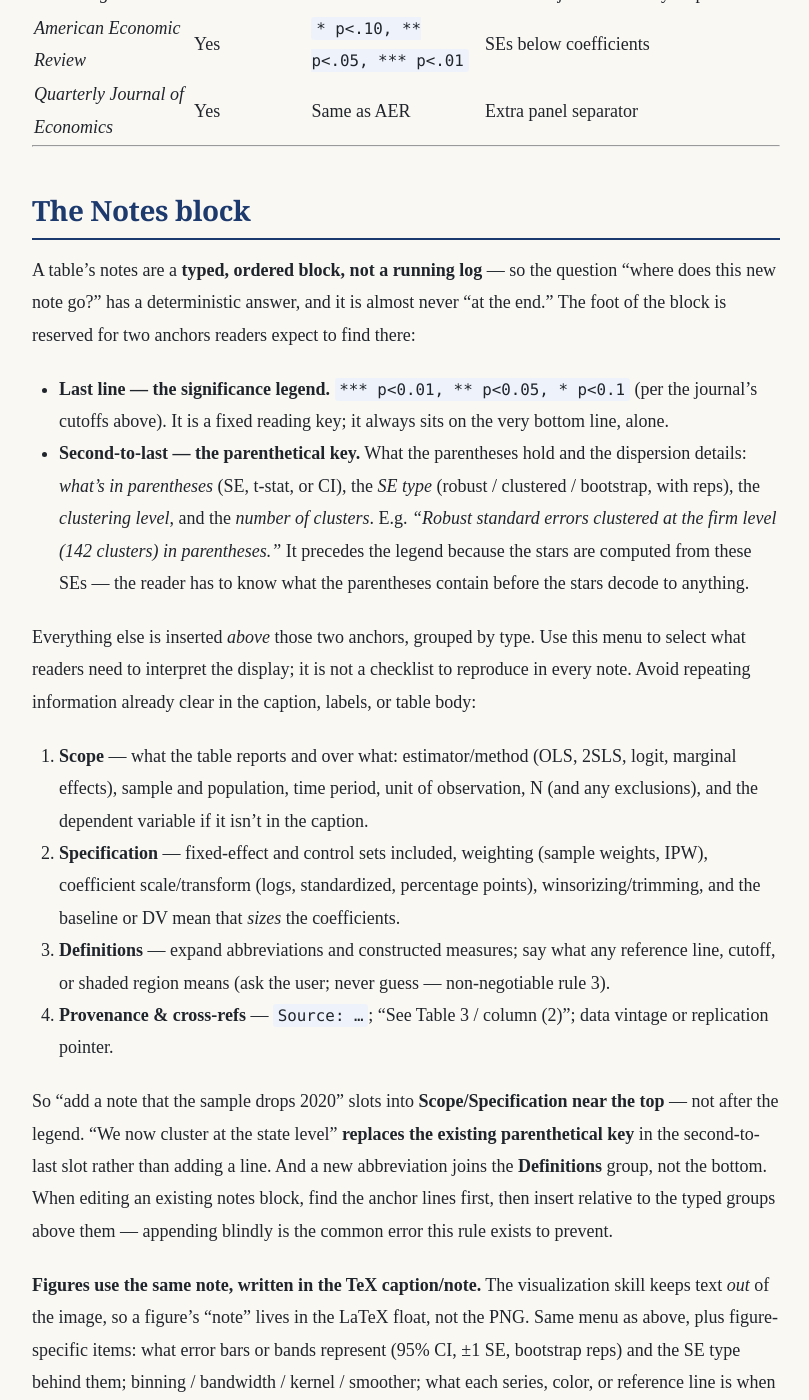
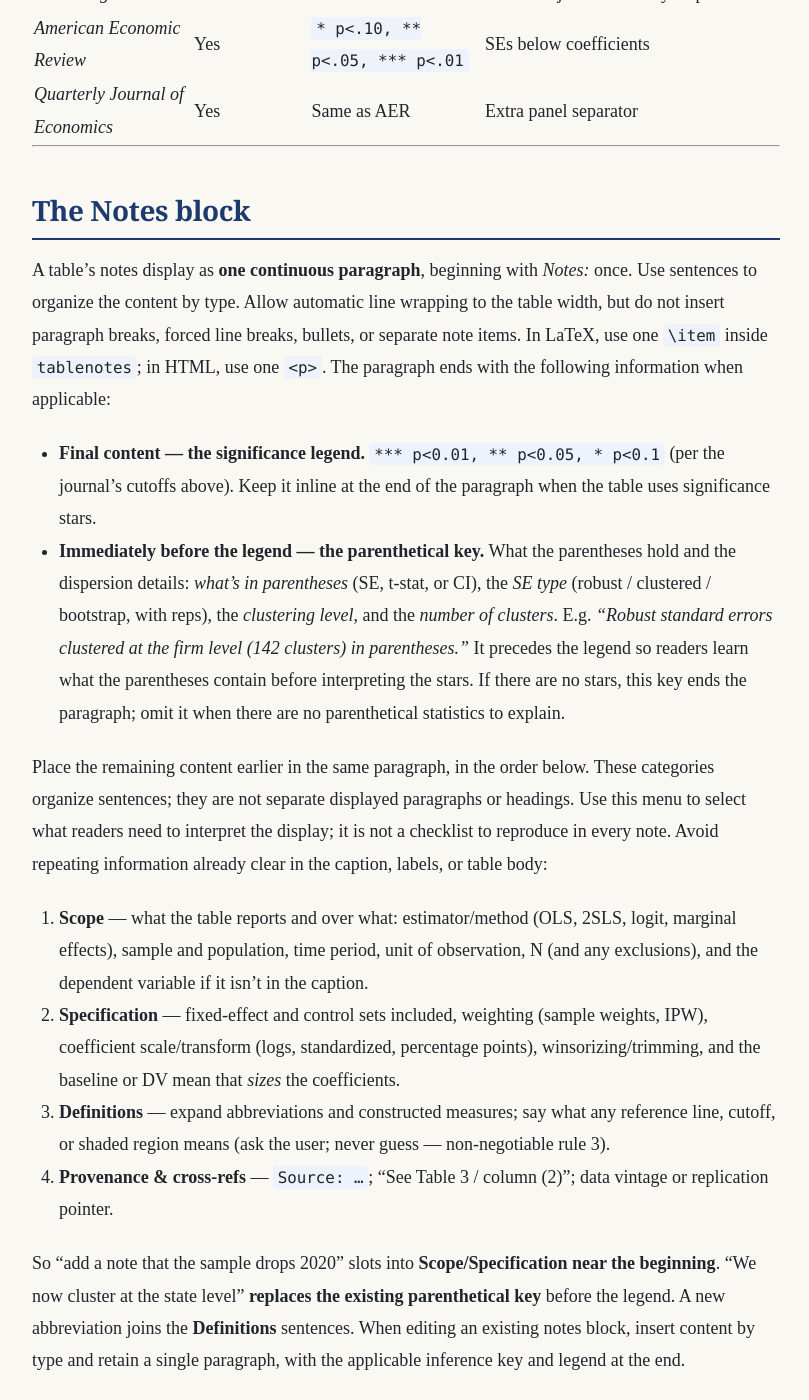
Before and after one commit to KaiGu2024/KaiGu2024.github.io, a Jekyll site: the page built from docs/skills/tables/SKILL.md, in a window 1280 px wide and 1400 px high, scrolled down 2892 px. Shown: the whole window, without its empty margins (234-1043 px from the left). Built offline with Jekyll 4.4.1, drawn with Linux system fonts in a browser that asks for light colours; some of the changed text lies outside the part shown.

Commit message:
require table notes to display as one paragraph

````diff
--- a/docs/skills/tables/SKILL.md
+++ b/docs/skills/tables/SKILL.md
@@ -43,7 +43,7 @@ A table is read, not glanced at: it exists to let the reader find an exact numbe
 - **Align for scanning.** Right-align (or decimal-align) numbers, left-align text, header alignment matches its column. Sentence case — never Title Case or ALL CAPS.
 - **Declutter.** booktabs rules only (`\toprule` / `\midrule` / `\bottomrule`), thin and light; **no vertical rules, ever**; group rows with indented stubs and trimmed `\cmidrule(lr)`, not lines; white space over shading.
 - **One job per row block.** SEs in parentheses directly under their coefficient; demote controls to a labeled panel or an auxiliary table rather than burying the headline rows.
-- **Title above; notes are a typed, bottom-anchored block.** Caption above the table, neutral. The notes below are ordered by note *type*, with two fixed anchors at the foot — the significance legend on the very last line and the SE/clustering ("…in parentheses") key just above it. Additions slot in by type; they never append past those anchors. See [The Notes block](#the-notes-block) below.
+- **Title above; notes form one paragraph.** Caption above the table, neutral. Order the notes by type within a single continuous paragraph, ending with the SE/clustering ("…in parentheses") key followed by the significance legend, when applicable. Additions slot in by type before that ending. See [The Notes block](#the-notes-block) below.
 
 ---
 
@@ -60,19 +60,19 @@ A table is read, not glanced at: it exists to let the reader find an exact numbe
 
 ## The Notes block
 
-A table's notes are a **typed, ordered block, not a running log** — so the question "where does this new note go?" has a deterministic answer, and it is almost never "at the end." The foot of the block is reserved for two anchors readers expect to find there:
+A table's notes display as **one continuous paragraph**, beginning with *Notes:* once. Use sentences to organize the content by type. Allow automatic line wrapping to the table width, but do not insert paragraph breaks, forced line breaks, bullets, or separate note items. In LaTeX, use one `\item` inside `tablenotes`; in HTML, use one `<p>`. The paragraph ends with the following information when applicable:
 
-- **Last line — the significance legend.** `*** p<0.01, ** p<0.05, * p<0.1` (per the journal's cutoffs above). It is a fixed reading key; it always sits on the very bottom line, alone.
-- **Second-to-last — the parenthetical key.** What the parentheses hold and the dispersion details: *what's in parentheses* (SE, t-stat, or CI), the *SE type* (robust / clustered / bootstrap, with reps), the *clustering level*, and the *number of clusters*. E.g. *"Robust standard errors clustered at the firm level (142 clusters) in parentheses."* It precedes the legend because the stars are computed from these SEs — the reader has to know what the parentheses contain before the stars decode to anything.
+- **Final content — the significance legend.** `*** p<0.01, ** p<0.05, * p<0.1` (per the journal's cutoffs above). Keep it inline at the end of the paragraph when the table uses significance stars.
+- **Immediately before the legend — the parenthetical key.** What the parentheses hold and the dispersion details: *what's in parentheses* (SE, t-stat, or CI), the *SE type* (robust / clustered / bootstrap, with reps), the *clustering level*, and the *number of clusters*. E.g. *"Robust standard errors clustered at the firm level (142 clusters) in parentheses."* It precedes the legend so readers learn what the parentheses contain before interpreting the stars. If there are no stars, this key ends the paragraph; omit it when there are no parenthetical statistics to explain.
 
-Everything else is inserted *above* those two anchors, grouped by type. Use this menu to select what readers need to interpret the display; it is not a checklist to reproduce in every note. Avoid repeating information already clear in the caption, labels, or table body:
+Place the remaining content earlier in the same paragraph, in the order below. These categories organize sentences; they are not separate displayed paragraphs or headings. Use this menu to select what readers need to interpret the display; it is not a checklist to reproduce in every note. Avoid repeating information already clear in the caption, labels, or table body:
 
 1. **Scope** — what the table reports and over what: estimator/method (OLS, 2SLS, logit, marginal effects), sample and population, time period, unit of observation, N (and any exclusions), and the dependent variable if it isn't in the caption.
 2. **Specification** — fixed-effect and control sets included, weighting (sample weights, IPW), coefficient scale/transform (logs, standardized, percentage points), winsorizing/trimming, and the baseline or DV mean that *sizes* the coefficients.
 3. **Definitions** — expand abbreviations and constructed measures; say what any reference line, cutoff, or shaded region means (ask the user; never guess — non-negotiable rule 3).
 4. **Provenance & cross-refs** — `Source: …`; "See Table 3 / column (2)"; data vintage or replication pointer.
 
-So "add a note that the sample drops 2020" slots into **Scope/Specification near the top** — not after the legend. "We now cluster at the state level" **replaces the existing parenthetical key** in the second-to-last slot rather than adding a line. And a new abbreviation joins the **Definitions** group, not the bottom. When editing an existing notes block, find the anchor lines first, then insert relative to the typed groups above them — appending blindly is the common error this rule exists to prevent.
+So "add a note that the sample drops 2020" slots into **Scope/Specification near the beginning**. "We now cluster at the state level" **replaces the existing parenthetical key** before the legend. A new abbreviation joins the **Definitions** sentences. When editing an existing notes block, insert content by type and retain a single paragraph, with the applicable inference key and legend at the end.
 
 **Figures use the same note, written in the TeX caption/note.** The visualization skill keeps text *out* of the image, so a figure's "note" lives in the LaTeX float, not the PNG. Same menu as above, plus figure-specific items: what error bars or bands represent (95% CI, ±1 SE, bootstrap reps) and the SE type behind them; binning / bandwidth / kernel / smoother; what each series, color, or reference line is when not directly annotated; N and number of clusters; axis units or scale when non-obvious. See [`../visualization/SKILL.md`](../visualization/SKILL.md).
 
@@ -134,14 +134,17 @@ Two layers, in order:
 - Decimal count consistent within each column; no value silently re-rounded beyond the requested display precision
 - Inference notes match the source method and clustering dimensions; observation units and influence-score mechanics do not substitute for an explicit clustering statement
 - Notes retain information needed to interpret the display and omit redundant qualifications, generic disclaimers, and internal verification commentary
+- Notes render as one paragraph with one "Notes:" label, no forced line breaks or separate items, and the applicable parenthetical key followed by the significance legend inline at the end
 
 If a check fails, repair the formatting from the source and repeat the affected checks. If the source cannot resolve the discrepancy, report it outside the publication note and leave the output unverified. Do not emit a table as final until the checks pass; a more attractive layout cannot compensate for an incorrect association.
 
 ### Step 5 — Emit (compile-ready snippet)
 
 ```latex
+% Requires booktabs and threeparttable. Keep only applicable note content.
 \begin{table}[ht]
 \centering
+\begin{threeparttable}
 \caption{<from user>}
 \label{tab:<from user>}
 \begin{tabular}{lcc}
@@ -156,10 +159,9 @@ $R^2$    & ... & ... \\
 \end{tabular}
 \begin{tablenotes}[flushleft]
 \small
-\item \textit{Notes:} <scope, specification, definitions, source — in reading order, from source/user>
-\item Standard errors clustered at the <level> in parentheses.        % parenthetical key — second-to-last
-\item ${}^{*}\,p<0.1$, ${}^{**}\,p<0.05$, ${}^{***}\,p<0.01$          % significance legend — ALWAYS the last line
+\item \textit{Notes:} <scope, specification, definitions, source — in reading order, from source/user>. Standard errors clustered at the <level> are in parentheses. ${}^{*}\,p<0.1$, ${}^{**}\,p<0.05$, ${}^{***}\,p<0.01$.
 \end{tablenotes}
+\end{threeparttable}
 \end{table}
 ```
 
````
Also changed, not shown: docs/skills/tables/references/design-principles.md (+1 -1 lines).
